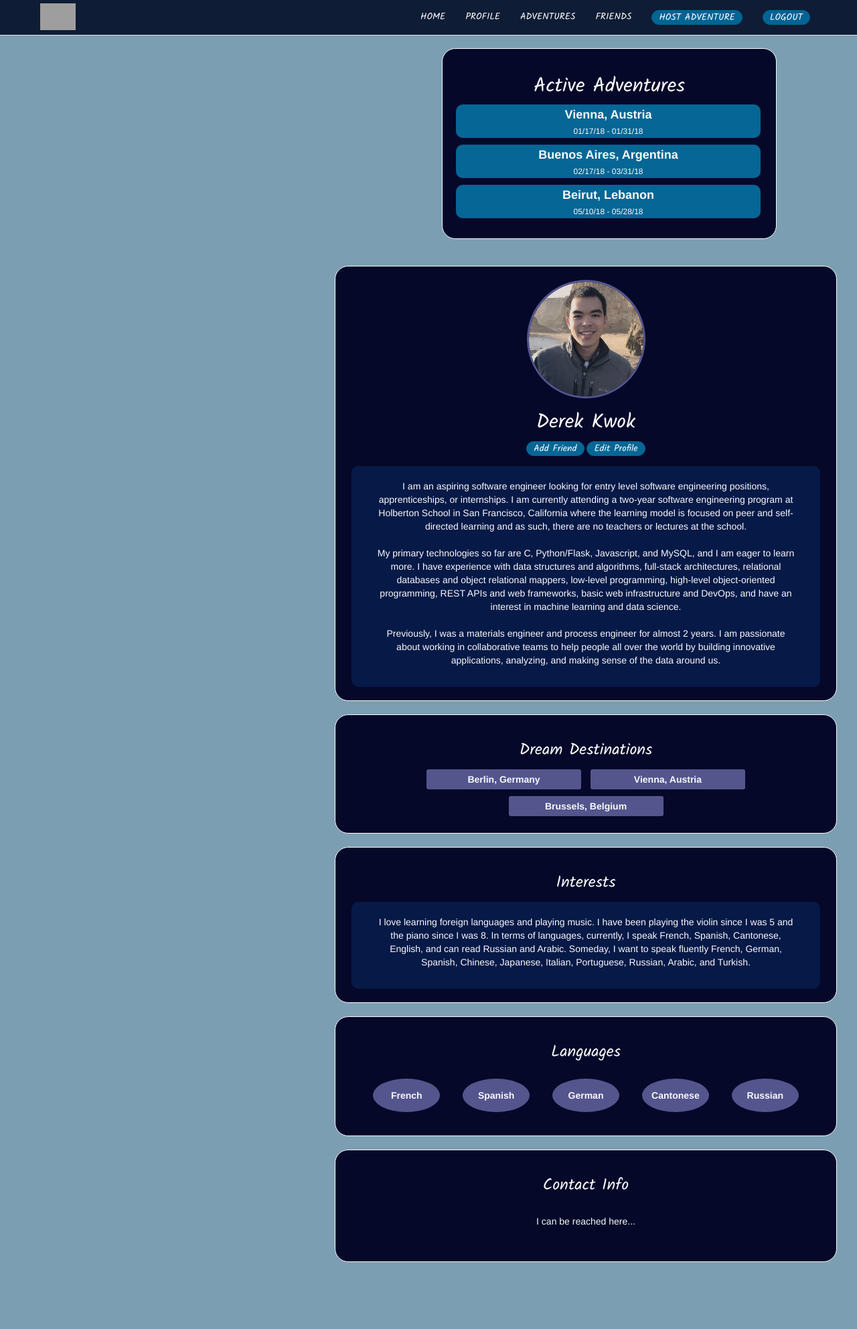
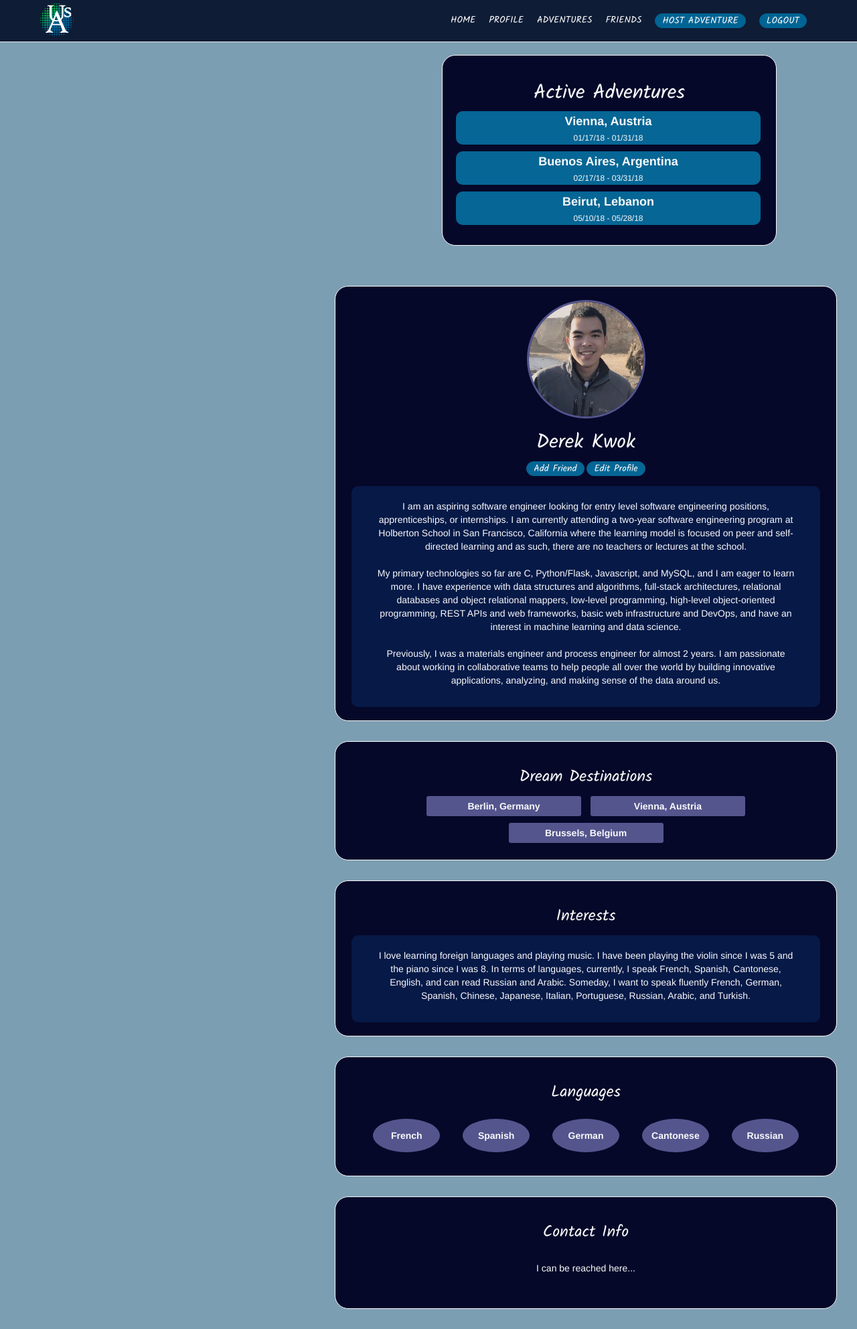
Before and after one commit to dkwok94/AdventureUs, a Flask app: page /profile in a window 1280 px wide. Shown: the whole page at 67% size. Before the commit the page ends 1885 px from the top, so only its background shows below. Run offline with Flask 2, Linux system fonts and the light colour scheme; the visitor is signed in with stand-in values (Sample User, id 1); some libraries are stand-ins or nearby versions; some web fonts are replaced; grey boxes are pictures that could not be loaded.

Commit message:
Update profile template

```diff
--- a/app/templates/profile.html
+++ b/app/templates/profile.html
@@ -24,10 +24,16 @@
     .nav>li {
 	  position: relative;
 	  display: block;
-	  padding: 15px 15px;
+	  padding-right: 20px;
+	  padding-left: 0px;
+	  padding-top: 20px;
+	  padding-bottom: 20px;
 	  background-color: #0E1C36;
 	  color: #ffffff;
 	  font-family: Kalam;
+	}
+	.logo {
+	  height: 60px;
 	}
 	.logout {
 	  padding: 0px;
@@ -59,8 +65,8 @@
 	  border-style: solid;
 	  border-color: #ffffff;
 	  border-width: 1.5px;
-	  margin-top: 20px;
-	  margin-bottom: 20px;
+	  margin-top: 30px;
+	  margin-bottom: 30px;
 	  color: #ffffff;
 	  opacity: 0.95;
 	  padding: 20px;
@@ -104,8 +110,8 @@
 	  border-style: solid;
 	  border-color: #ffffff;
 	  border-width: 1.5px;
-	  margin-top: 20px;
-	  margin-bottom: 20px;
+	  margin-top: 30px;
+	  margin-bottom: 30px;
 	  color: #ffffff;
 	  opacity: 0.95;
 	  padding: 20px;
@@ -230,7 +236,7 @@
         <SPAN class="icon-bar"></SPAN>
         <SPAN class="icon-bar"></SPAN>
       </BUTTON>
-      <IMG src="../icons/globe-icon-svg-15.jpg" class="navbar-brand logo" href="#">
+      <IMG src="../static/icons/logo.png" class="navbar-brand logo" href="#">
     </DIV>
     <DIV class="collapse navbar-collapse" id="myNavbar">
       <UL class="nav navbar-nav navbar-right">
```
